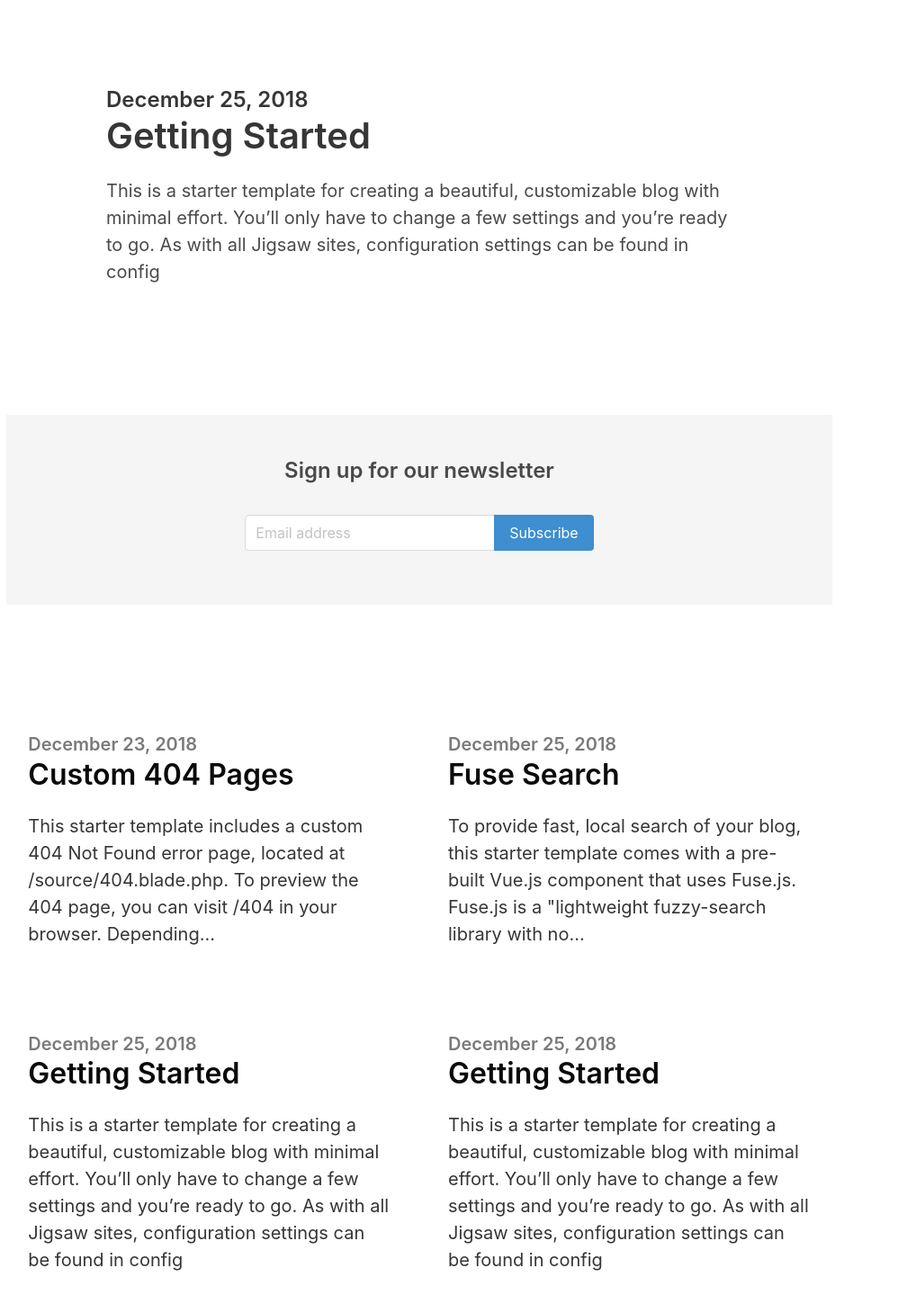
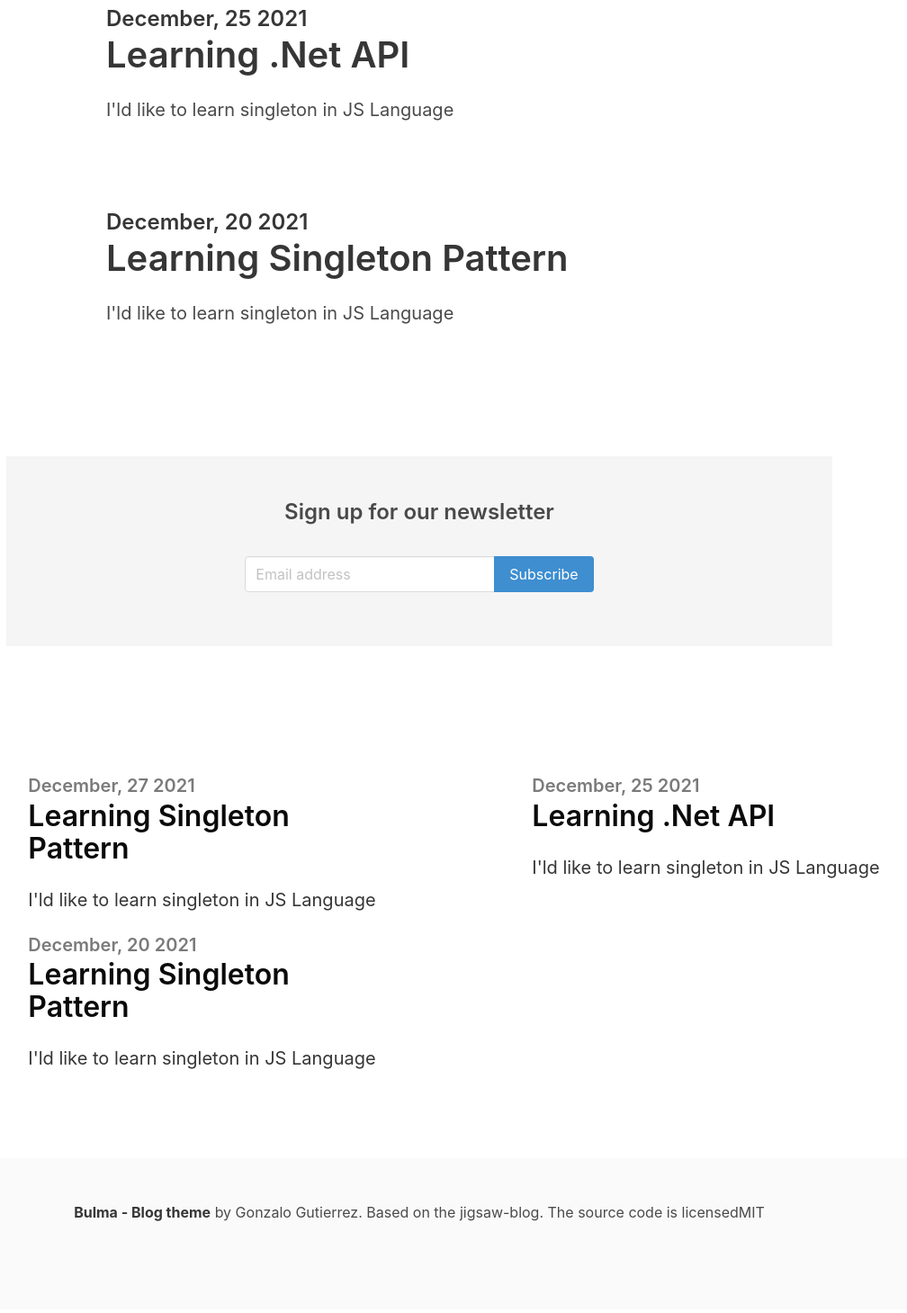
Before and after one commit to thanhtoannguyenviet/react-course-examp, a Next.js app in the folder course02/: page / in a window 1280 px wide. Shown: the part 371-1830 px from the top of the page at 90% size, without its empty margins (174-1182 px from the left). Built offline with nearby package versions, Linux system fonts and the light colour scheme.

Commit message:
Fake data and process data to View

```diff
--- a/course02/components/ResourceHighlight.js
+++ b/course02/components/ResourceHighlight.js
@@ -1,39 +1,27 @@
-export default function ResourceHighlight(){
+export default function ResourceHighlight({resources}) {
     return (
         <section className="hero ">
             <div className="hero-body">
                 <div className="container">
-                    <section className="section">
+                    {
+                        resources.map(
+                            resources => {
+                                return (
+                                        <section key={resources.id} className="section">
                                             <div className="columns">
                                                 <div className="column is-8 is-offset-2">
                                                     <div className="content is-medium">
-                                    <h2 className="subtitle is-4">December 25, 2018</h2>
-                                    <h1 className="title">Getting Started</h1>
-                                    <p>This is a starter template for creating a beautiful, customizable blog with minimal
-                                        effort. You’ll only have to change a few settings and you’re ready to go. As with all Jigsaw
-                                        sites,
-                                        configuration settings can be found in config</p>
+                                                        <h2 className="subtitle is-4">{resources.createAt}</h2>
+                                                        <h1 className="title">{resources.title}</h1>
+                                                        <p>{resources.description}</p>
                                                     </div>
                                                 </div>
                                             </div>
                                         </section>
-
-                    <div className="is-divider"></div>
-
-                    <section className="section">
-                        <div className="columns">
-                            <div className="column is-8 is-offset-2">
-                                <div className="content is-medium">
-                                    <h2 className="subtitle is-4">December 25, 2018</h2>
-                                    <h1 className="title">Getting Started</h1>
-                                    <p>This is a starter template for creating a beautiful, customizable blog with minimal
-                                        effort. You’ll only have to change a few settings and you’re ready to go. As with all Jigsaw
-                                        sites,
-                                        configuration settings can be found in config</p>
-                                </div>
-                            </div>
-                        </div>
-                    </section>
+                                )
+                            }
+                        )
+                    }
 
 
                 </div>
--- a/course02/components/ResourceList.js
+++ b/course02/components/ResourceList.js
@@ -1,66 +1,32 @@
-export default function ResourceList(){
+export default function ResourceList({resources}){
+    const renderResourcesList = () =>
+        resources.map(resources =>{
+            return (
+                <div key={resources.id} className="column is-5 is-offset-1 ">
+                    <div className="content is-medium">
+                        <h2 className="subtitle is-5 has-text-grey">{resources.createAt}</h2>
+                        <h1 className="title has-text-black is-3">{resources.title}</h1>
+                        <p className="has-text-dark">
+                            {resources.description}
+                        </p>
+                    </div>
+                </div>
+            )
+        })
+
+
     return(
         <section className="hero ">
             <div className="hero-body">
                 <div className="container">
 
                     <section className="section">
-                        <div className="columns is-variable is-8">
-                            <div className="column is-5 is-offset-1 ">
-                                <div className="content is-medium">
-                                    <h2 className="subtitle is-5 has-text-grey">December 23, 2018</h2>
-                                    <h1 className="title has-text-black is-3">Custom 404 Pages</h1>
-                                    <p className="has-text-dark">This starter template includes a custom 404 Not Found error page,
-                                        located at
-                                        /source/404.blade.php.
-                                        To preview the 404 page, you can visit /404 in your browser. Depending...</p>
-                                </div>
-                            </div>
-                            <div className="column is-5">
-                                <div className="content is-medium">
-                                    <h2 className="subtitle is-5 has-text-grey">December 25, 2018</h2>
-                                    <h1 className="title has-text-black is-3">Fuse Search</h1>
-                                    <p className="has-text-dark">To provide fast, local search of your blog, this starter template
-                                        comes with a
-                                        pre-built Vue.js
-                                        component that uses Fuse.js. Fuse.js is a "lightweight fuzzy-search library with no...</p>
-                                </div>
-                            </div>
+                        <div className="columns is-multiline is-variable is-8">
+                            {
+                                renderResourcesList()
+                            }
                         </div>
                     </section>
-
-                    <div className="is-divider"></div>
-
-                    <section className="section">
-                        <div className="columns is-variable is-8">
-                            <div className="column is-5 is-offset-1">
-                                <div className="content is-medium">
-                                    <h2 className="subtitle is-5 has-text-grey">December 25, 2018</h2>
-                                    <h1 className="title has-text-black is-3">Getting Started</h1>
-                                    <p className="has-text-dark">This is a starter template for creating a beautiful, customizable
-                                        blog with
-                                        minimal
-                                        effort. You’ll only have to change a few settings and you’re ready to go. As with all Jigsaw
-                                        sites,
-                                        configuration settings can be found in config</p>
-                                </div>
-                            </div>
-                            <div className="column is-5">
-                                <div className="content is-medium">
-                                    <h2 className="subtitle is-5 has-text-grey">December 25, 2018</h2>
-                                    <h1 className="title has-text-black is-3">Getting Started</h1>
-                                    <p className="has-text-dark">This is a starter template for creating a beautiful, customizable
-                                        blog with
-                                        minimal
-                                        effort. You’ll only have to change a few settings and you’re ready to go. As with all Jigsaw
-                                        sites,
-                                        configuration settings can be found in config</p>
-                                </div>
-                            </div>
-                        </div>
-                    </section>
-
-
                 </div>
             </div>
         </section>
--- /dev/null
+++ b/course02/pages/api/data.js
@@ -0,0 +1,36 @@
+export const resources = [
+  {
+    id:"1",
+    title:"Learning Singleton Pattern",
+    description:"I'ld like to learn singleton in JS Language",
+    link:"https://google.com",
+    image:"https://image.com",
+    priority:3,
+    timeToFinish:120,
+    active:true,
+    createAt: "December, 27 2021"
+  },
+  {
+    id:"2",
+    title:"Learning .Net API",
+    description:"I'ld like to learn singleton in JS Language",
+    link:"https://google.com",
+    image:"https://image.com",
+    priority:3,
+    timeToFinish:120,
+    active:false,
+    createAt: "December, 25 2021"
+  },
+  {
+
+    id:"3",
+    title:"Learning Singleton Pattern",
+    description:"I'ld like to learn singleton in JS Language",
+    link:"https://google.com",
+    image:"https://image.com",
+    priority:3,
+    timeToFinish:120,
+    active:false,
+    createAt: "December, 20 2021"
+  }
+]
--- a/course02/pages/api/hello.js
+++ /dev/null
@@ -1,5 +0,0 @@
-// Next.js API route support: https://nextjs.org/docs/api-routes/introduction
-
-export default function handler(req, res) {
-  res.status(200).json({ name: 'John Doe' })
-}
--- a/course02/pages/index.js
+++ b/course02/pages/index.js
@@ -7,13 +7,18 @@ import ResourceHighlight from "components/ResourceHighlight";
 import ResourceList from "components/ResourceList";
 import Newsletter from "components/Newsletter";
 import Layout from "../components/Layout";
+import {resources} from "./api/data";
 
 export default function Home() {
   return (
       <Layout>
-        <ResourceHighlight/>
+        <ResourceHighlight
+            resources={resources}
+        />
         <Newsletter/>
-        <ResourceList/>
+        <ResourceList
+            resources={resources}
+        />
         <Footer/>
       </Layout>
   )
```
Also changed, not shown: 1 other file (tests, documents, lock files or other folders). Lines whose indentation alone changed are shown as unchanged.
